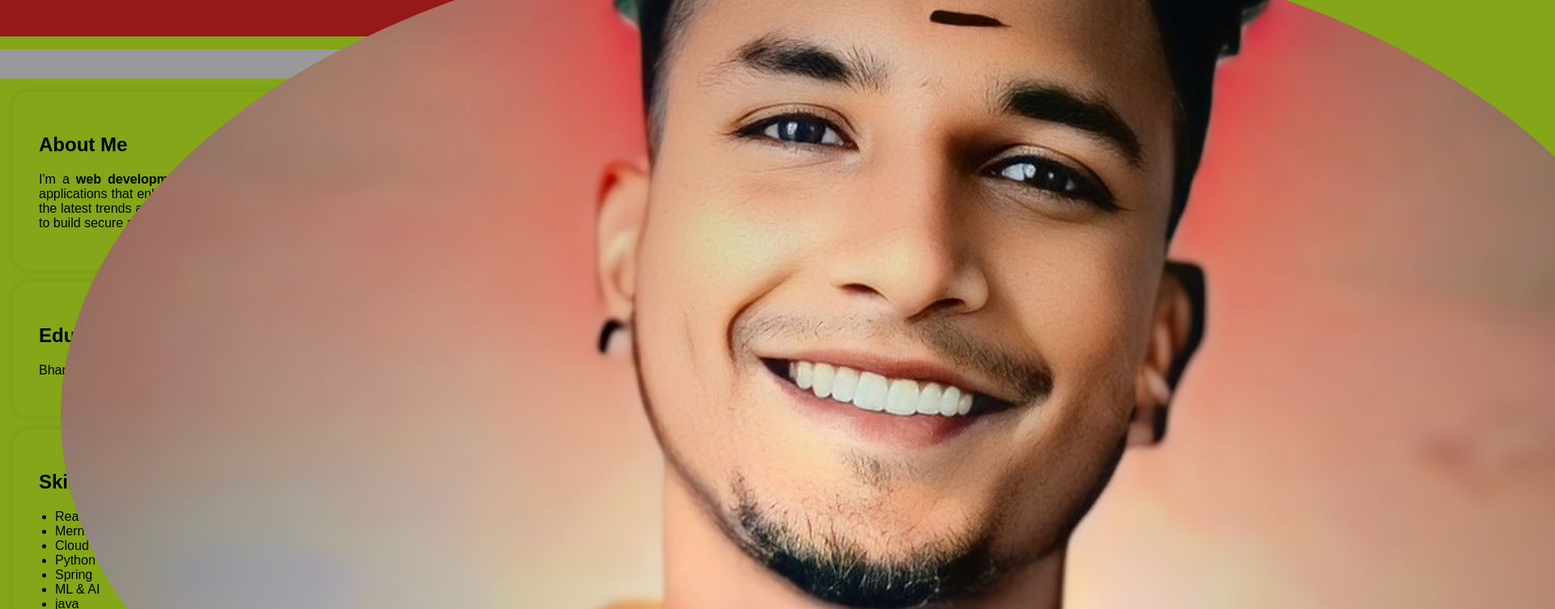
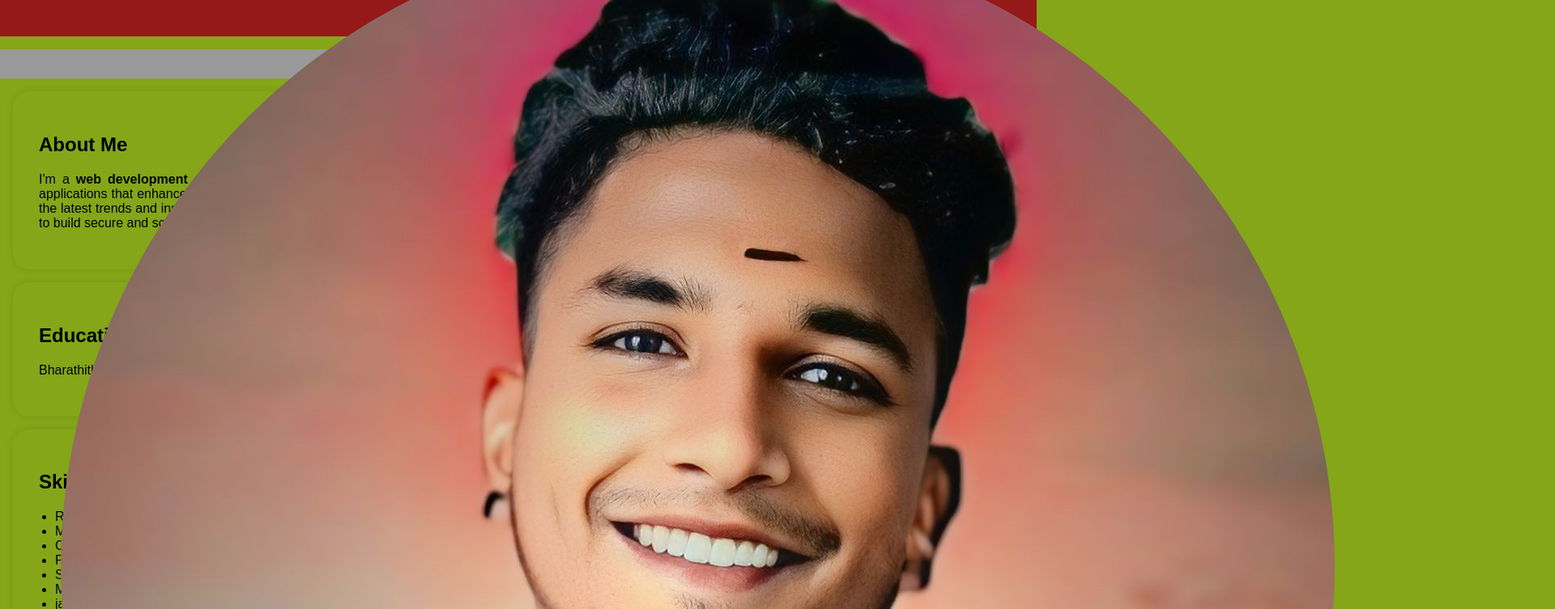
Before and after one commit to siva7305993397/Siva_3D4E1A36E676847A86C47D56BDFAFF0A, a plain HTML site: page index.html in a window 1280 px wide. Shown: the part 178-931 px from the top of the page at 81% size, 1920 px wide, since content can reach past the window. Drawn offline with Linux system fonts and the light colour scheme.

Commit message:
Update index.html

```diff
--- a/index.html
+++ b/index.html
@@ -24,8 +24,8 @@ ji<!DOCTYPE html>
 
         /* Add styles for the round profile picture */
         .profile-picture {
-            width: 2000px; /* Adjust the size as needed */
-            height: 1200px;
+            width: 9:6px; /* Adjust the size as needed */
+            height: 9:6px;
             border-radius: 75%; /* Create a circular shape */
             object-fit: cover; /* To ensure the image fills the circular area */
             position: absolute; /* Add this */
```
